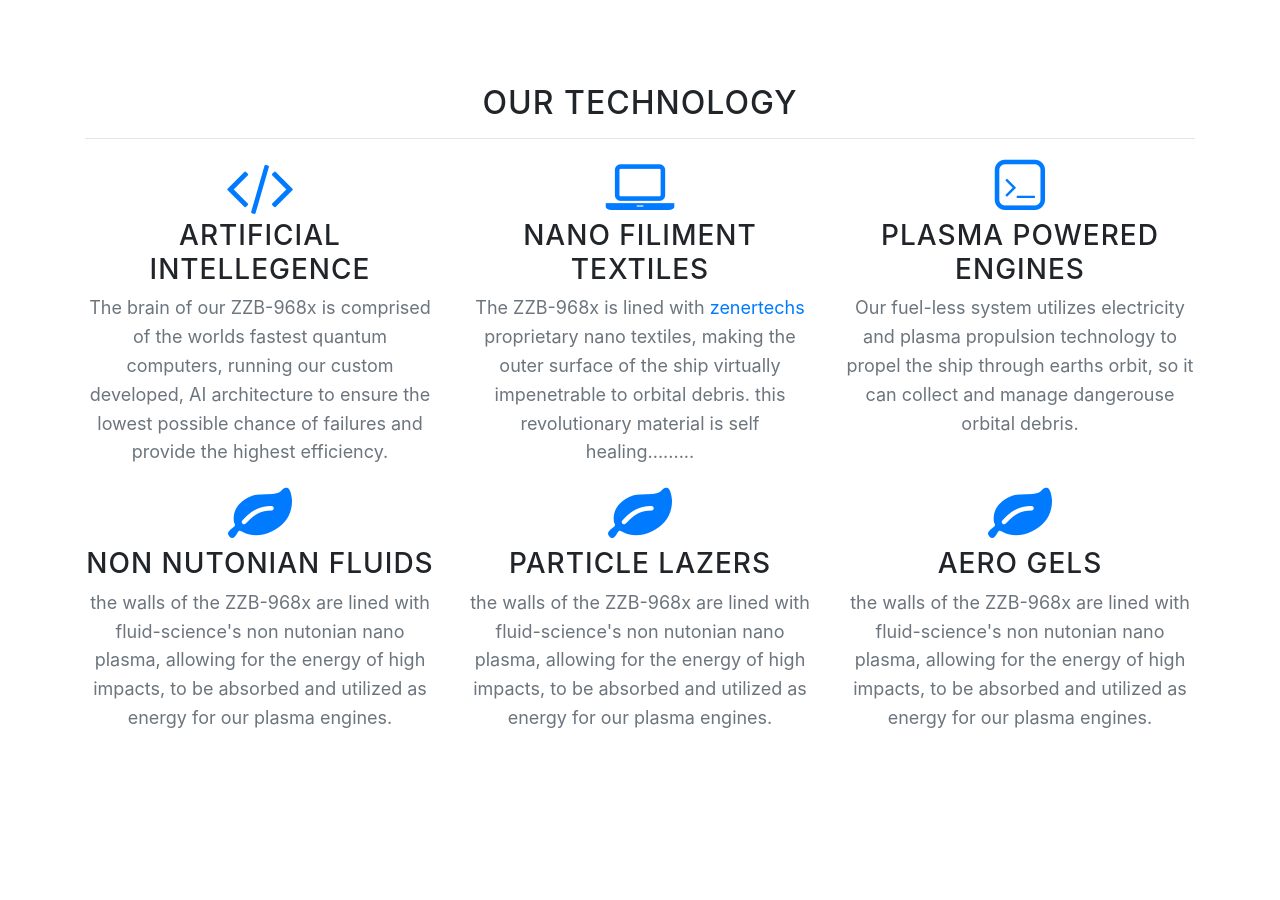
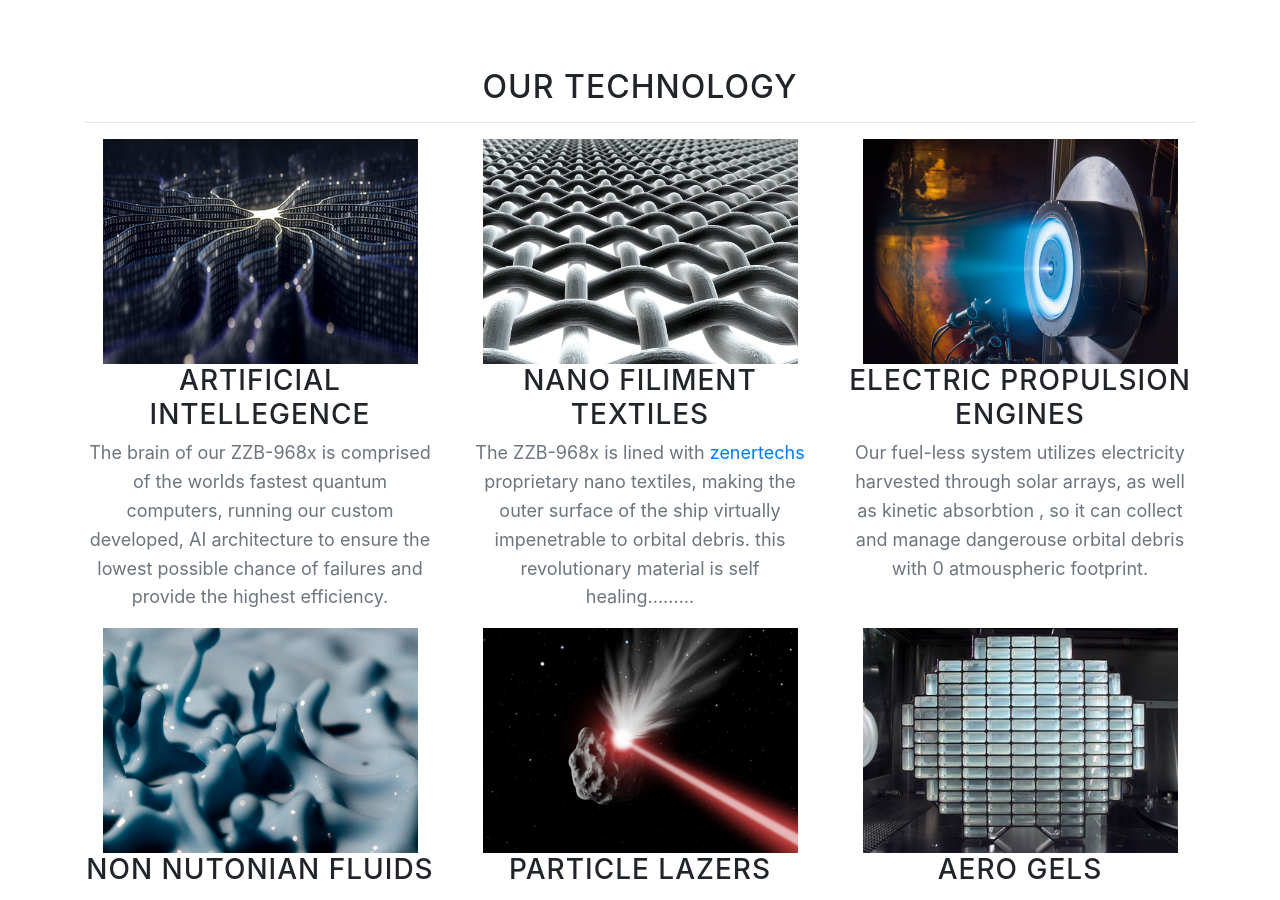
Before and after one commit to Maxwellzt/entr-project, a website with bundled scripts: page index.html in a window 1280 px wide. Shown: the part 1900-2800 px from the top of the page. Built offline with nearby package versions, Linux system fonts and the light colour scheme.

Commit message:
added images

```diff
--- a/css/grayscale.css
+++ b/css/grayscale.css
@@ -196,7 +196,7 @@ a:focus, a:hover {
 
 .download-section {
   color: white;
-  background: url("../img/downloads-bg.jpg") no-repeat center center scroll;
+  background: url("../img/earth.jpg") no-repeat center center scroll;
   background-color: black;
   -webkit-background-size: cover;
   -moz-background-size: cover;
--- a/index.html
+++ b/index.html
@@ -59,7 +59,7 @@
           <div class="row">
             <div class="col-lg-8 mx-auto">
               <h1 class="brand-heading">Space Dusters</h1>
-              <p class="intro-text">Mediating the problem of orbital debris since 2038</p>
+              <p class="intro-text">Mediating the problem of orbital debris since 2032</p>
               <a href="#about" class="btn btn-circle js-scroll-trigger">
                 <i class="fa fa-angle-double-down animated"></i>
               </a>
@@ -78,10 +78,6 @@
             <p>We are on the leading edge of the ecological movement, using the most advanced technologies to mitigate the increasing amount of orbital debris.
             We are able to resolve this issue through our flagship vessel, ZZB-968x.</p>
               <img class='img-responsive col-lg-8 center' max-width=90% src='img/home_ship_flip.png'></img>
-             <p>
-
-
-             </p>
             <p>We collect every type of orbital debris and stratigically sort and store valuable recyclables to later send back to earth for processing. Other materials that are not able to be recycled are collected and sent into the sun. </p>
           </div>
         </div>
@@ -101,45 +97,54 @@
             <div class="row">
                 <div class="col-lg-4 col-md-5 text-center">
                     <div class="service-box">
-                        <i class="fa fa-code fa-4x sr-icons text-primary"></i>
+                        <div>
+                            <img class='img-responsive' width=90% height='auto' src='img/AI.jpg'>
+                        </div>
                         <h3>Artificial Intellegence</h3>
                         <p class="text-muted">The brain of our ZZB-968x is comprised of the worlds fastest quantum computers, running our custom developed, AI architecture to ensure the lowest possible chance of failures and provide the highest efficiency.</p>
                     </div>
                 </div>
                 <div class="col-lg-4 col-md-5 text-center">
                     <div class="service-box">
-                        <i class="fa fa-laptop fa-4x text-primary sr-icons"></i>
+                         <div>
+                            <img class='img-responsive' width=90% height='auto' src='img/fabric.jpg'>
+                        </div>
                         <h3>Nano Filiment Textiles</h3>
                         <p class="text-muted">The ZZB-968x is lined with <a href="#">zenertechs</a> proprietary nano textiles, making the outer surface of the ship virtually impenetrable to orbital debris. this revolutionary material is self healing.........</p>
                     </div>
                 </div>
                 <div class="col-lg-4 col-md-5 text-center">
                     <div class="service-box">
-                        <span class="fa-stack fa-2x">
-                            <i class="fa fa-square-o fa-stack-2x sr-icons text-primary"></i>
-                            <i class="fa fa-terminal fa-stack-1x fa-inverse sr-icons text-primary"></i>
-                        </span>
-                        <h3>Plasma Powered Engines</h3>
-                        <p class="text-muted">Our fuel-less system utilizes electricity and plasma propulsion technology to propel the ship through earths orbit, so it can collect and manage dangerouse orbital debris.</p>
+                        <div>
+                            <img class='img-responsive' width=90% height='auto' src='img/engine.jpg'>
+                        </div>
+                        <h3>Electric Propulsion Engines</h3>
+                        <p class="text-muted">Our fuel-less system utilizes electricity harvested through solar arrays, as well as kinetic absorbtion , so it can collect and manage dangerouse orbital debris with 0 atmouspheric footprint.</p>
                     </div>
                 </div>
                 <div class="col-lg-4 col-md-5 text-center">
                     <div class="service-box">
-                        <i class="fa fa-4x fa-leaf text-primary sr-icons"></i>
+                        <div>
+                            <img class='img-responsive' width=90% height='auto' src='img/fluid.jpg'>
+                        </div>
                         <h3>Non Nutonian Fluids</h3>
                         <p class="text-muted">the walls of the ZZB-968x are lined with <a href"#">fluid-science's</a> non nutonian nano plasma, allowing for the energy of high impacts, to be absorbed and utilized as energy for our plasma engines. </p>
                     </div>
                 </div>
                 <div class="col-lg-4 col-md-5 text-center">
                     <div class="service-box">
-                        <i class="fa fa-4x fa-leaf text-primary sr-icons"></i>
+                        <div>
+                            <img class='img-responsive' width=90% height='auto' src='img/laser.jpg'>
+                        </div>
                         <h3>Particle Lazers</h3>
                         <p class="text-muted">the walls of the ZZB-968x are lined with <a href"#">fluid-science's</a> non nutonian nano plasma, allowing for the energy of high impacts, to be absorbed and utilized as energy for our plasma engines. </p>
                     </div>
                 </div>
                 <div class="col-lg-4 col-md-5 text-center">
                     <div class="service-box">
-                        <i class="fa fa-4x fa-leaf text-primary sr-icons"></i>
+                        <div>
+                            <img class='img-responsive' width=90% height='auto' src='img/aerogel.jpg'>
+                        </div>
                         <h3>Aero Gels</h3>
                         <p class="text-muted">the walls of the ZZB-968x are lined with <a href"#">fluid-science's</a> non nutonian nano plasma, allowing for the energy of high impacts, to be absorbed and utilized as energy for our plasma engines. </p>
                     </div>
@@ -150,16 +155,18 @@
 
     <!-- Download Section -->
     <section id="history" class="download-section content-section text-center">
-      <div class="container">
-        <div class="col-lg-8 mx-auto">
+      <div class='container'>
+        <div class="col-lg-8 mx-auto" style='color:rgb(66, 220, 163); baground:solid; background-color:rgba(0,0,0, 0.8); border-radius:25px;'>
           <h2>A Look Into The Past</h2>
           <p>Space Dusters started as a small concept that was developed for a entreprenuership class project, and the company has since grown into the worlds leading orbital survalance, and debris collection enterprise.
           Many of us here at Space Dusters believe that this success is owed to our original patent; Our robotic sorting rutter and scanning tech. The video shown below was taken all the way back in 2018, and demonstrates how this small invention would
           change the way we orbit our planet for the rest of time. </p>
-          <a href="http://startbootstrap.com/template-overviews/grayscale/" class="btn btn-default btn-lg">JULIENS VIDEO BELOW_________</a>
+          <a href="#" class="btn btn-default btn-lg">JULIENS VIDEO BELOW_________</a>
           <p></br></p>
-      <iframe width="80%" class="img-responsive" src="https://www.youtube.com/embed/HVov8o9x0yI?rel=0&amp;controls=0&amp;showinfo=0" frameborder="0" allow="autoplay; encrypted-media" allowfullscreen></iframe>        </div>
+        </div>
       </div>
+      <iframe class='img-responsive' height='315' width='480' src="https://www.youtube.com/embed/JQbjS0_ZfJ0?rel=0&amp;showinfo=0" frameborder="0" allow="autoplay; encrypted-media" allowfullscreen></iframe>
+
     </section>
 
     <!-- Contact Section -->
```
Also changed, not shown: css/grayscale.min.css, img/AI.jpg (added), img/aerogel.jpg (added), img/earth.jpg (added), img/engine.jpg (added), img/fabric.jpg (added), img/fluid.jpg (added), img/laser.jpg (added).
